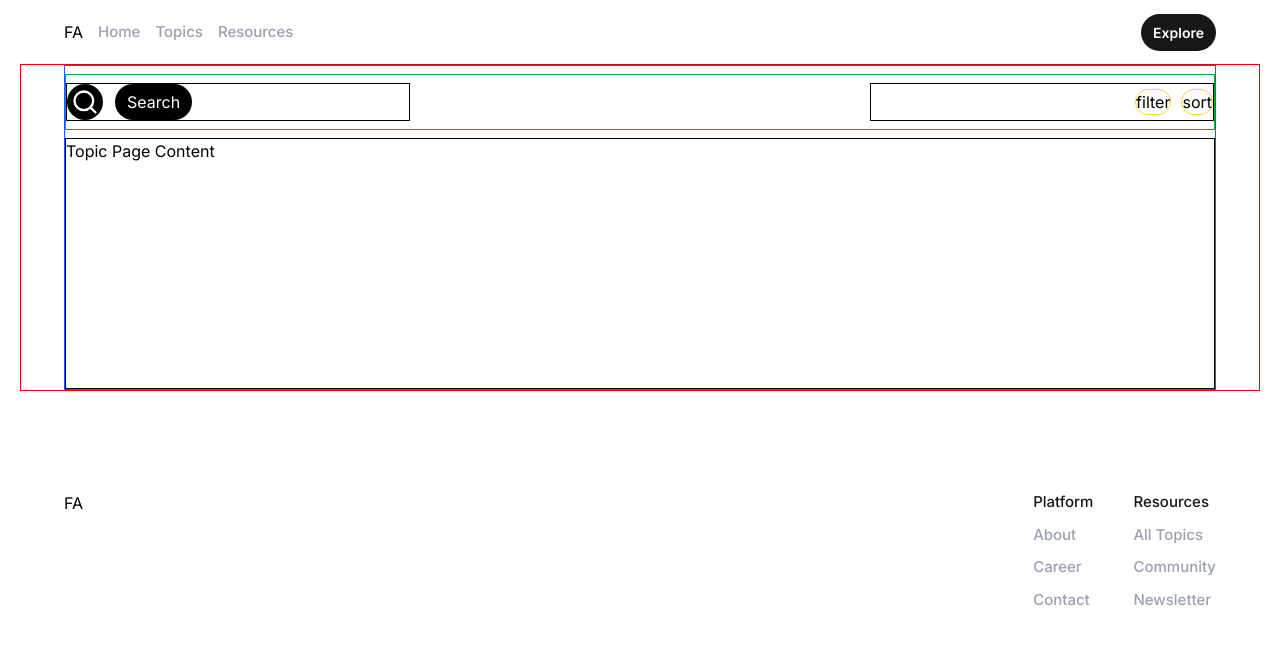
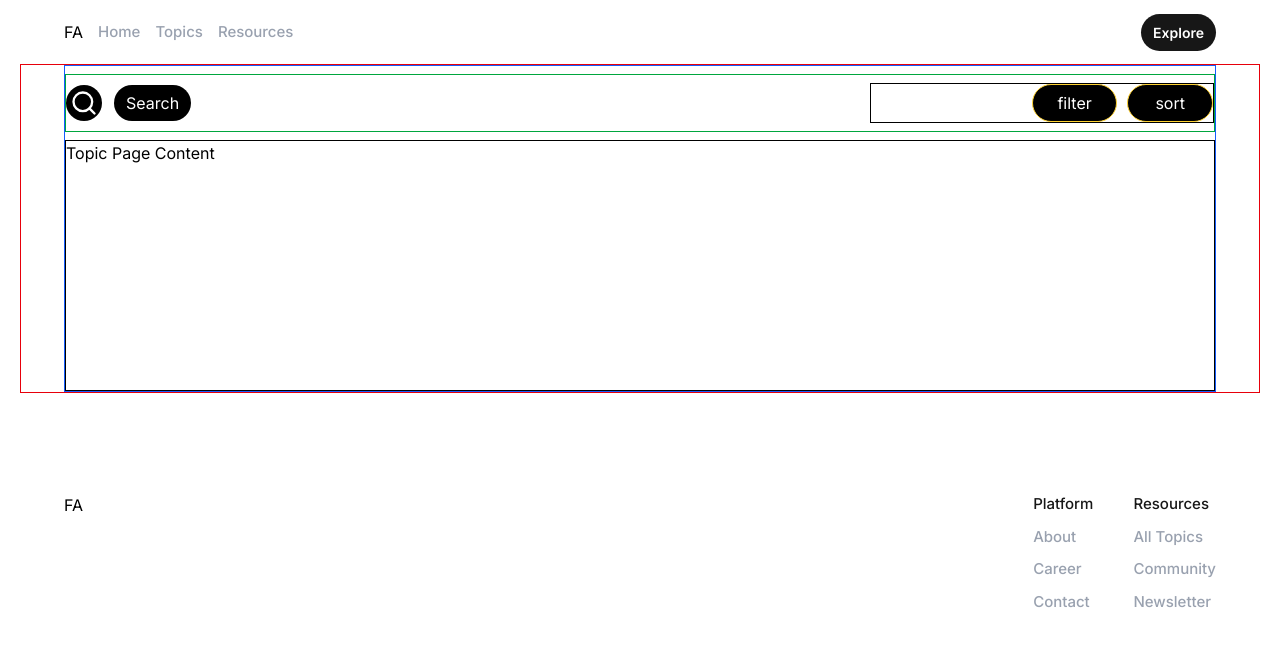
Before and after one commit to Frontend-Advanced/FA_Frontend, a Next.js app: page /topics in a window 1280 px wide. Shown: the top 646 px of the page. Built offline with nearby package versions, Linux system fonts and the light colour scheme.

Commit message:
feat: add initial FilterSortBar component and integrate it into TopicsNav

```diff
--- /dev/null
+++ b/src/components/common/FilterSortBar.tsx
@@ -0,0 +1,10 @@
+const FilterSortBar = () => {
+  return (
+        <div className="border h-full w-[45%] md:w-[30%] flex items-center gap-1 md:gap-2.5 justify-end sm:flex-row flex-col">
+            <button className="border border-amber-300 w-full text-sm md:w-[25%] bg-black text-white rounded-full p-1 md:text-base md:px-3 md:py-1.5 transition hover:opacity-90 cursor-pointer">filter</button>
+            <button className="border border-amber-300 w-full text-sm md:w-[25%] bg-black text-white rounded-full p-1 md:text-base md:px-3 md:py-1.5 transition hover:opacity-90 cursor-pointer">sort</button>
+        </div>
+  )
+}
+
+export default FilterSortBar
--- a/src/components/common/SearchBar.tsx
+++ b/src/components/common/SearchBar.tsx
@@ -22,12 +22,12 @@ const SearchBar = () => {
   };
 
   return (
-    <div className="border w-full sm:w-[60%] md:w-[40%] lg:w-[30%] flex items-center gap-3">
+    <div className=" w-full sm:w-[60%] md:w-[40%] lg:w-[30%] flex items-center gap-3">
       {/* Search input with icon */}
       <div
         className={`flex md:items-center transition-all duration-500 ease-in-out ${
           expanded
-            ? "w-[60%] border border-gray-200 rounded-full p-1 md:px-3 md:py-1 bg-white text-gray-700"
+            ? "w-[60%] border border-gray-200 rounded-full md:px-3 py-1 bg-white text-gray-700"
             : "p-[4px] md:p-1 justify-center bg-black text-white rounded-full cursor-pointer"
         }`}
         onClick={!expanded ? handleExpand : undefined}
--- a/src/components/topicsMain/TopicsNav.tsx
+++ b/src/components/topicsMain/TopicsNav.tsx
@@ -1,17 +1,15 @@
 "use client";
 
 import SearchBar from "@/components/common/SearchBar";
+import FilterSortBar from "../common/FilterSortBar";
 
 const TopicsNav = () => {
   return (
-    <nav className="flex justify-between h-[56px] my-[8px] py-[8px] w-full border border-green-600">
+    <nav className="flex justify-between items-center my-[8px] py-[8px] w-full border border-green-600">
       {/* left Navigation Part */}
       <SearchBar />
       {/* right Navigation Part*/}
-      <div className="border h-full w-[30%] flex items-center gap-2.5 justify-end">
-        <div className="border border-amber-300 rounded-full flex items-center">filter</div>
-        <div className="border border-amber-300 rounded-full flex items-center">sort</div>
-      </div>
+      <FilterSortBar/>
     </nav>
   );
 };
```
